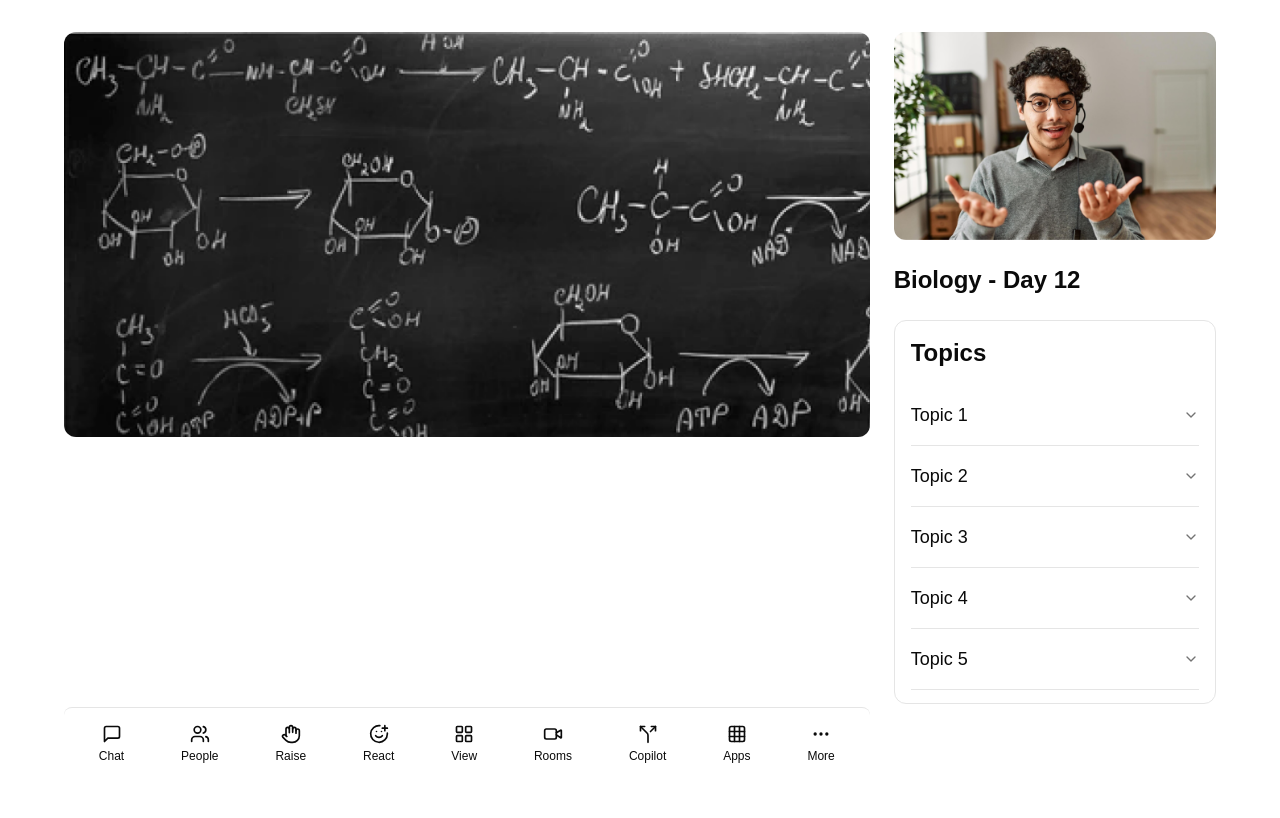
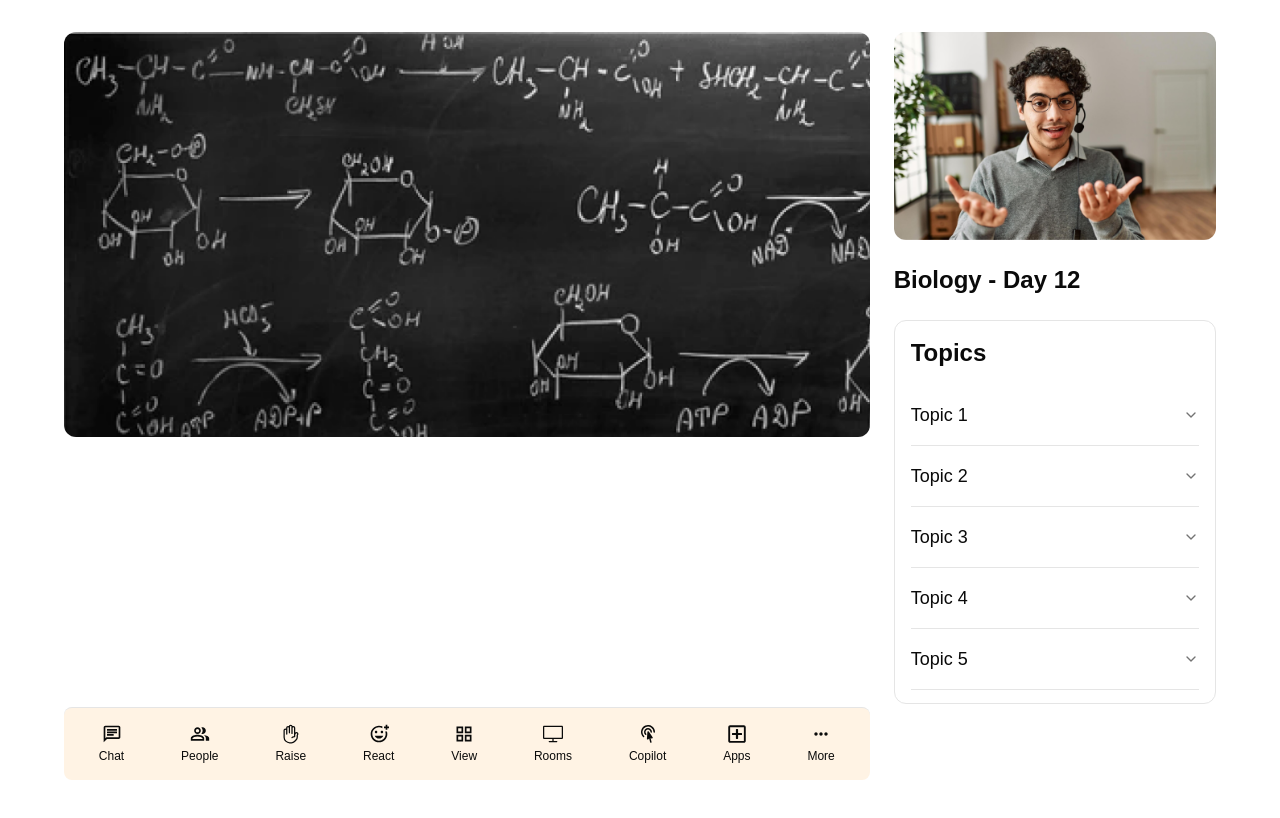
Before and after one commit to patel-poojan/mii-guru-frontend, a Next.js app: page /classroom in a window 1280 px wide. Shown: the top 818 px of the page. Built offline with nearby package versions, Linux system fonts and the light colour scheme.

Commit message:
change in design

```diff
--- a/src/app/classroom/page.tsx
+++ b/src/app/classroom/page.tsx
@@ -1,16 +1,10 @@
 "use client";
-import {
-  MessageSquare,
-  Users,
-  Hand,
-  SmilePlus,
-  LayoutGrid,
-  Video,
-  Split,
-  Grid,
-  MoreHorizontal,
-} from "lucide-react";
 
+import { MdOutlineChat,MdOutlinePeopleAlt,MdOutlineAddReaction,MdGridView,MdOutlineMoreHoriz     } from "react-icons/md";
+import { HiOutlineHandRaised } from "react-icons/hi2";
+import { SlScreenDesktop } from "react-icons/sl";
+import { HiMiniCursorArrowRipple } from "react-icons/hi2";
+import { FaRegPlusSquare } from "react-icons/fa";
 import {
     Accordion,
   AccordionContent,
@@ -75,7 +69,7 @@ export default function Index() {
     <>
 
       {/* <div className="w-[94%] md:w-[90%] mx-auto flex flex-col relative bg-white min-h-lvh mt-[86px] md:mt-32"> */}
-      <div className="w-[94%] md:w-[90%] mx-auto flex flex-col relative bg-white min-h-lvh mt-8">
+      <div className="w-[94%] md:w-[90%] mx-auto flex flex-col relative text-lg md:text-xl bg-white min-h-lvh mt-8">
         <div className="grid grid-cols-1 md:grid-cols-[1fr_0.4fr] md:gap-6 h-full">
           <div className="relative h-full bg-transparent rounded-xl">
             <img
@@ -124,7 +118,7 @@ export default function Index() {
                 <button
                   className="flex flex-col items-center gap-1 hover:scale-110 transition-all duration-500 "
                 >
-                  <MessageSquare className="h-5 w-5" />
+                  <MdOutlineChat className="h-5 w-5" />
                   <span className="text-xs">Chat</span>
                 </button>
               </li>
@@ -133,7 +127,7 @@ export default function Index() {
                   className="flex flex-col items-center gap-1 hover:scale-110 transition-all duration-500 "
                 >
                   {" "}
-                  <Users className="h-5 w-5" />
+                  <MdOutlinePeopleAlt  className="h-5 w-5" />
                   <span className="text-xs">People</span>
                 </button>
               </li>
@@ -142,7 +136,7 @@ export default function Index() {
                   className="flex flex-col items-center gap-1 hover:scale-110 transition-all duration-500"
                 >
                   {" "}
-                  <Hand className="h-5 w-5" />
+                  <HiOutlineHandRaised className="h-5 w-5" />
                   <span className="text-xs">Raise</span>
                 </button>
               </li>
@@ -151,7 +145,7 @@ export default function Index() {
                   className="flex flex-col items-center gap-1 hover:scale-110 transition-all duration-500"
                 >
                   {" "}
-                  <SmilePlus className="h-5 w-5" />
+                  <MdOutlineAddReaction  className="h-5 w-5" />
                   <span className="text-xs">React</span>
                 </button>
               </li>
@@ -160,7 +154,7 @@ export default function Index() {
                   className="flex flex-col items-center gap-1 hover:scale-110 transition-all duration-500"
                 >
                   {" "}
-                  <LayoutGrid className="h-5 w-5" />
+                  <MdGridView  className="h-5 w-5" />
                   <span className="text-xs">View</span>
                 </button>
               </li>
@@ -169,7 +163,7 @@ export default function Index() {
                   className="flex flex-col items-center gap-1 hover:scale-110 transition-all duration-500"
                 >
                   {" "}
-                  <Video className="h-5 w-5" />
+                  <SlScreenDesktop className="h-5 w-5" />
                   <span className="text-xs">Rooms</span>
                 </button>
               </li>
@@ -178,7 +172,7 @@ export default function Index() {
                   className="flex flex-col items-center gap-1 hover:scale-110 transition-all duration-500"
                 >
                   {" "}
-                  <Split className="h-5 w-5" />
+                  <HiMiniCursorArrowRipple className="h-5 w-5" />
                   <span className="text-xs">Copilot</span>
                 </button>
               </li>
@@ -187,7 +181,7 @@ export default function Index() {
                   className="flex flex-col items-center gap-1 hover:scale-110 transition-all duration-500"
                 >
                   {" "}
-                  <Grid className="h-5 w-5" />
+                  <FaRegPlusSquare  className="h-5 w-5" />
                   <span className="text-xs">Apps</span>
                 </button>
               </li>
@@ -196,7 +190,7 @@ export default function Index() {
                   className="flex flex-col items-center gap-1"
                 >
                   {" "}
-                  <MoreHorizontal className="h-5 w-5" />
+                  <MdOutlineMoreHoriz  className="h-5 w-5" />
                   <span className="text-xs">More</span>
                 </button>
               </li>
--- a/src/app/globals.css
+++ b/src/app/globals.css
@@ -6,6 +6,15 @@ body {
   font-family: Arial, Helvetica, sans-serif;
   background-color: white;
 }
+:root {
+  --MainLight-color: #FFD369;
+  --Secondary-color: #FFF3E4;
+  --Red-color: #F45050;
+  --Blue-color:#163BA5;
+  --Small-fontSize: 18px;
+  --Regular-fontSize: 24px;
+}
+
 
 @layer base {
   :root {
@@ -74,7 +83,22 @@ body {
     --cerebral-grey: 0 0% 80%; /* This is the HSL equivalent of #CCCCCC */
   }
 }
+::-webkit-scrollbar {
+  width: 5px;
+}
 
+::-webkit-scrollbar-track {
+  background: #f1f1f1;
+}
+
+::-webkit-scrollbar-thumb {
+  background: #f3dca6;
+  border-radius: 10px;
+}
+
+::-webkit-scrollbar-thumb:hover {
+  background: #f3dca6;
+}
 @layer base {
   * {
     @apply border-border;
--- a/src/app/test/page.tsx
+++ b/src/app/test/page.tsx
@@ -2,10 +2,7 @@
 
 import { useState, useEffect } from "react";
 import Image from "next/image";
-import { Button } from "@/components/ui/button";
-import { RadioGroup, RadioGroupItem } from "@/components/ui/radio-group";
-import { Label } from "@/components/ui/label";
-// import { Description } from "@radix-ui/react-dialog"
+import { RadioGroup } from "@/components/ui/radio-group";
 
 const questions = [
   {
@@ -281,15 +278,14 @@ export default function Page() {
   const [activeQuestion, setActiveQuestion] = useState(
     questions.find((question) => question.id === activeQuestionId)
   );
-  useState(() => {
+  useEffect(() => {
     setActiveQuestion(() =>
       questions.find((question) => question.id === activeQuestionId)
     );
   }, [activeQuestionId]);
-  console.log("activeQuestion", activeQuestion);
-  console.log("activeQuestionId", activeQuestionId);
+
   const [selectedOption, setSelectedOption] = useState("stomata");
-  const [timeLeft, setTimeLeft] = useState(58);
+  const [timeLeft, setTimeLeft] = useState(600);
 
   useEffect(() => {
     if (timeLeft > 0) {
@@ -359,7 +355,7 @@ export default function Page() {
                           : "border-gray-200"
                       }`}
                     >
-                      <input type="radio" value={option.id} id={option.id} checked={option.id==selectedOption} className="accent-[var(--MainLight-color)]  h-4 w-4" />
+                      <input type="radio" value={option.id} id={option.id} checked={option.id==selectedOption} className="accent-[var(--MainLight-color)]  h-4 w-4" readOnly />
 
                       <label
                         htmlFor={option.id}
@@ -387,13 +383,8 @@ export default function Page() {
               <button
 
                 //   disabled={activeQuestionId==1}
-                onClick={() => {
-                 activeQuestionId > 1 && setActiveQuestionId((prev) => prev - 1)
-                    setActiveQuestion(() =>
-                        questions.find(
-                        (question) => question.id === activeQuestionId
-                        ))
-                }}
+                onClick={() =>
+                 activeQuestionId > 1 && setActiveQuestionId((prev) => prev - 1)  }
                 className={`${
                   activeQuestionId == 1 ? "cursor-not-allowed disabled" : ""
                 } bg-white border-2 border-[var(--MainLight-color)] text-[var(--MainLight-color)] font-[500] w-full sm:w-40 py-2 rounded-lg`}
@@ -401,14 +392,9 @@ export default function Page() {
                 Previous
               </button>
               <button
-                onClick={() => {
-                    activeQuestionId < questions.length && setActiveQuestionId((prev) => prev + 1);
-                  setActiveQuestion(() =>
-                    questions.find(
-                      (question) => question.id === activeQuestionId
-                    )
-                  );
-                }}
+                onClick={() =>
+                    activeQuestionId < questions.length && setActiveQuestionId((prev) => prev + 1)}
+
                 className="bg-[var(--MainLight-color)] border-2 border-[var(--MainLight-color)] w-full sm:w-40 py-2 rounded-lg font-[500]"
               >
                 {activeQuestionId === questions.length ? "Submit" : "Next"}
--- a/src/components/ui/accordion.tsx
+++ b/src/components/ui/accordion.tsx
@@ -28,7 +28,7 @@ const AccordionTrigger = React.forwardRef<
     <AccordionPrimitive.Trigger
       ref={ref}
       className={cn(
-        "flex flex-1 items-center justify-between py-4 text-sm font-medium transition-all hover:underline text-left [&[data-state=open]>svg]:rotate-180",
+        "flex flex-1 items-center justify-between py-4 font-medium transition-all text-left [&[data-state=open]>svg]:rotate-180",
         className
       )}
       {...props}
```
